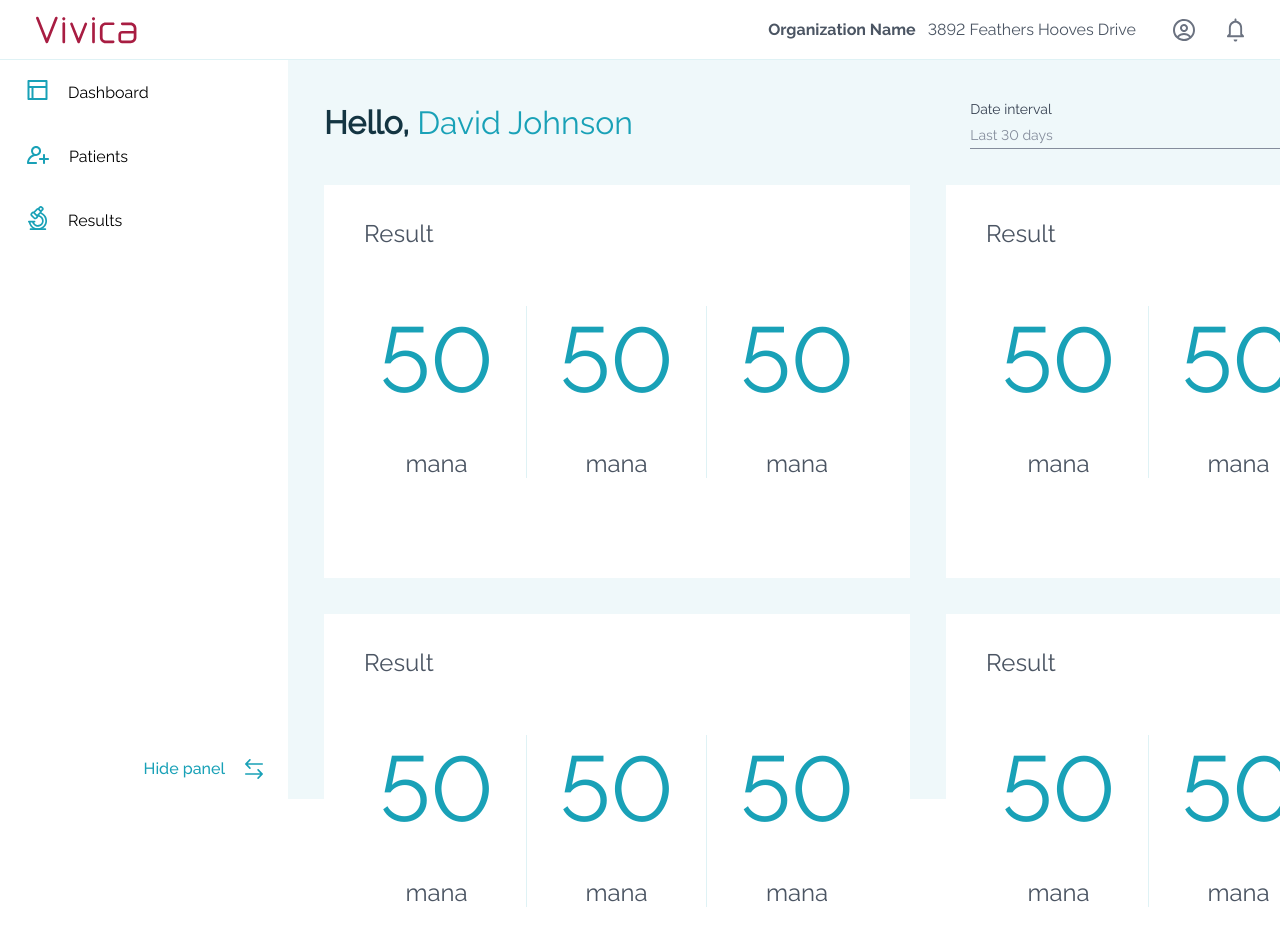
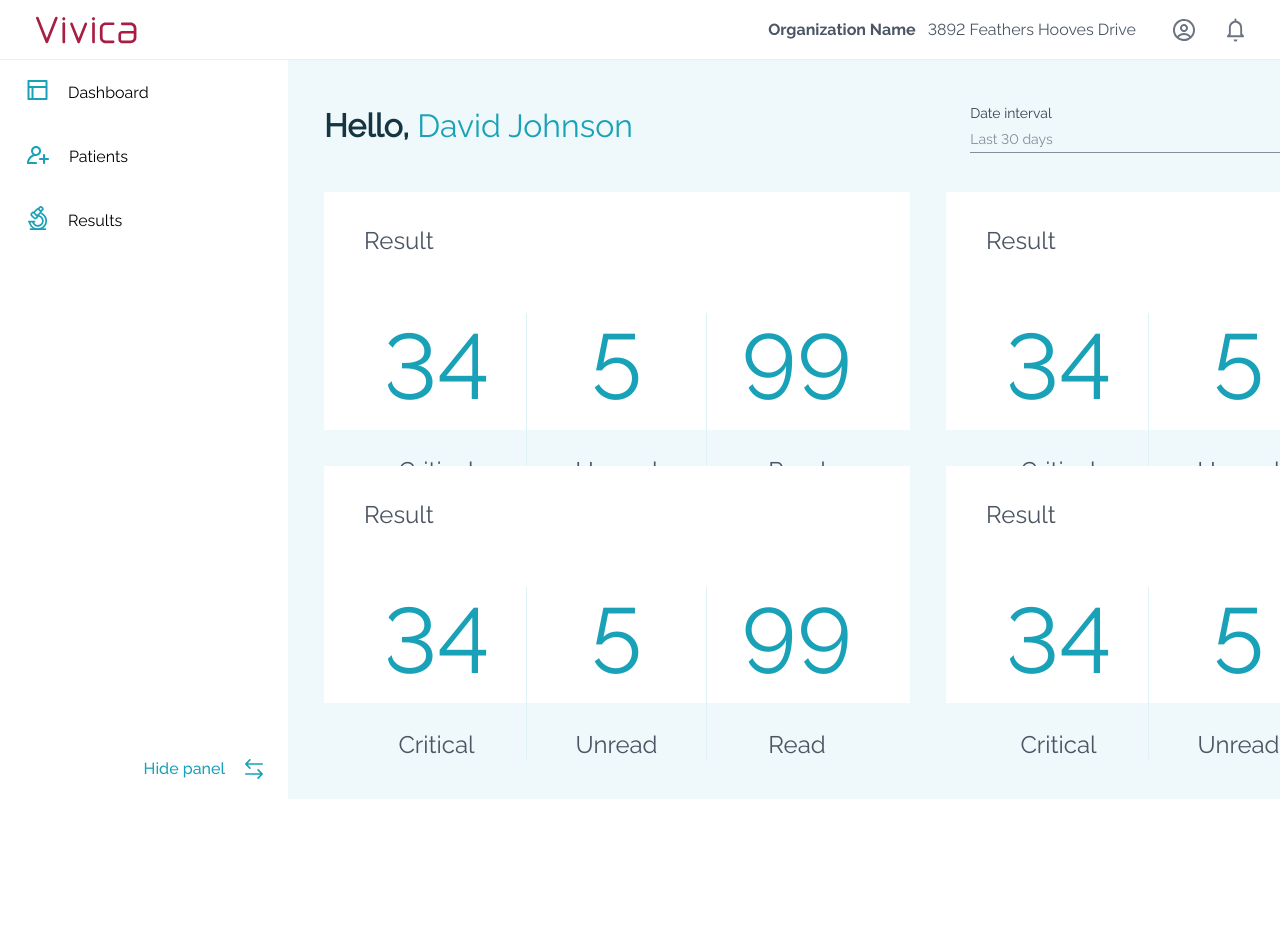
Before and after one commit to metalheadpnz/vivica, a React (Create React App) app: page / in a window 1280 px wide. Shown: the top 940 px of the page. After the commit the page ends 800 px from the top, so only its background shows below. Built offline with nearby package versions, Linux system fonts and the light colour scheme.

Commit message:
Dashboard fix markup

```diff
--- a/src/pages/Dashboard/Dashboard.module.scss
+++ b/src/pages/Dashboard/Dashboard.module.scss
@@ -6,7 +6,7 @@
 
 .row {
   display: flex;
-  //height: calc(50% - 96px);
+  height: calc(50% - 96px);
   margin-left: 36px;
 }
 
@@ -26,8 +26,6 @@
   height: 60px;
   align-items: center;
   margin: 36px;
-
-  display: flex;
 }
 
 .left {
@@ -71,14 +69,14 @@
     border-right: 1px solid #DFF2F5;
 
     &:nth-last-of-type(1) {
-      border-right: 0px solid #DFF2F5;
+      border-right: 0 solid #DFF2F5;
     }
 
     .number {
       color: var(--primary-color);
       font-weight: 300;
       font-size: 92px;
-      font-height: 36px;
+      //font-height: 36px;
     }
 
     .text {
--- a/src/pages/Dashboard/components/DashboardCard.tsx
+++ b/src/pages/Dashboard/components/DashboardCard.tsx
@@ -7,16 +7,16 @@ export const DashboardCard = () => {
             <span className={s.cardTitle}>Result</span>
             <div className={s.dataWrap}>
                 <div className={s.cardData}>
-                    <span className={s.number}>50</span>
-                    <span className={s.text}>mana</span>
+                    <span className={s.number}>34</span>
+                    <span className={s.text}>Critical</span>
                 </div>
                 <div className={s.cardData}>
-                    <span className={s.number}>50</span>
-                    <span className={s.text}>mana</span>
+                    <span className={s.number}>5</span>
+                    <span className={s.text}>Unread</span>
                 </div>
                 <div className={s.cardData}>
-                    <span className={s.number}>50</span>
-                    <span className={s.text}>mana</span>
+                    <span className={s.number}>99</span>
+                    <span className={s.text}>Read</span>
                 </div>
             </div>
         </div>
```
